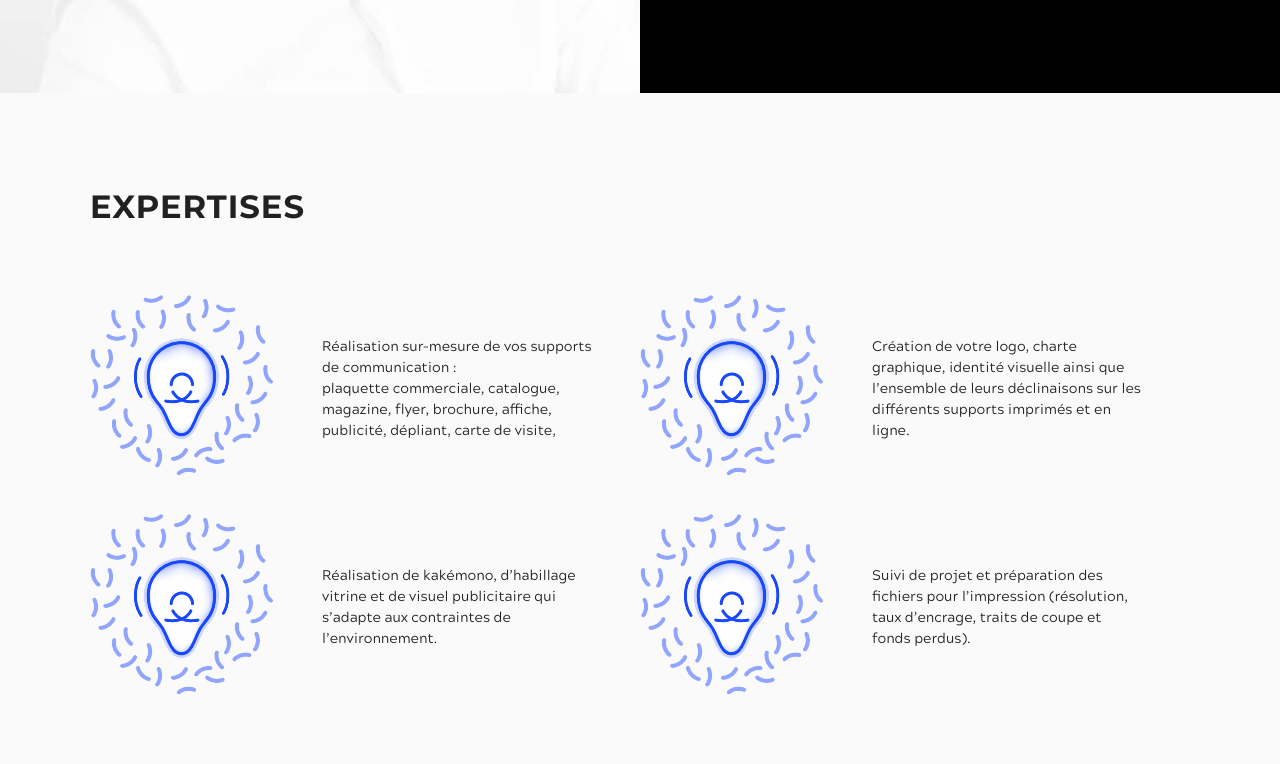
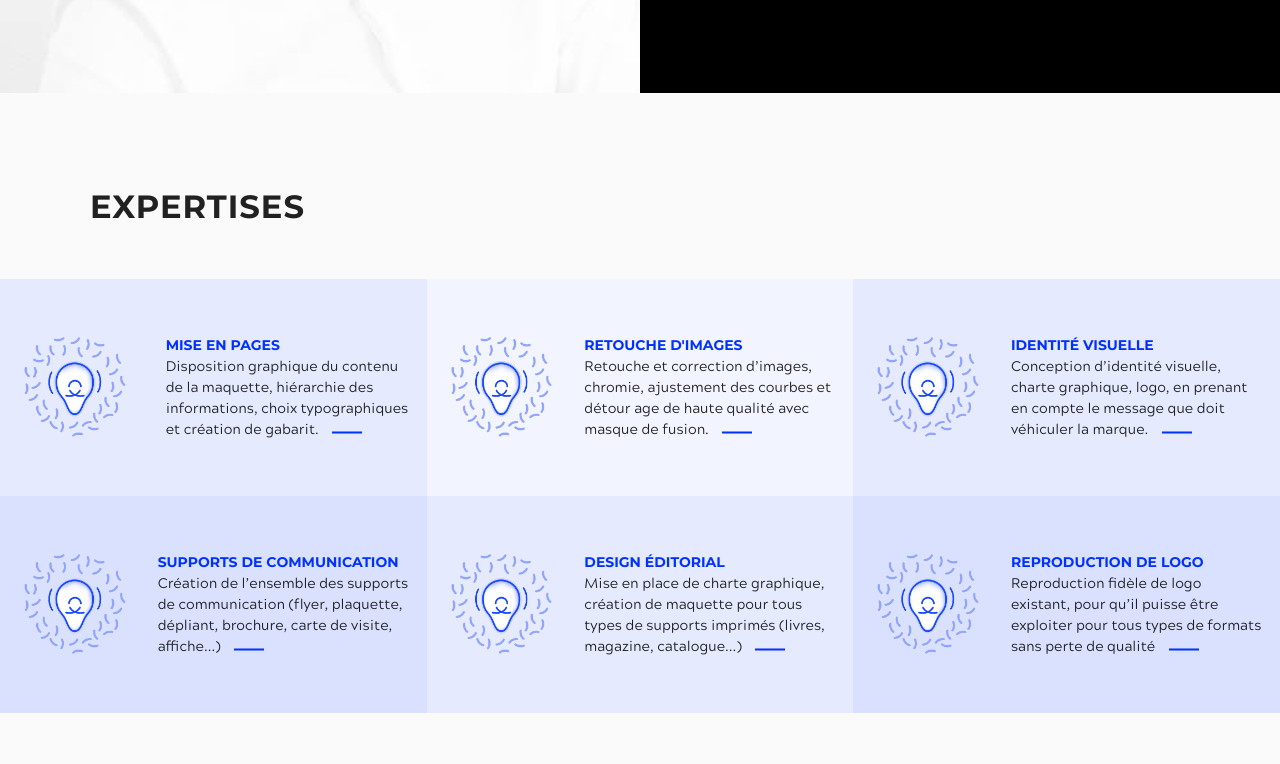
Before and after one commit to vcastro45/MiSo, a Vue app: page / in a window 1280 px wide. Shown: the part 1336-2100 px from the top of the page. Built offline with nearby package versions, Linux system fonts and the light colour scheme.

Commit message:
improving 'Expertises' look

```diff
--- a/src/components/Home/Expertises.vue
+++ b/src/components/Home/Expertises.vue
@@ -1,63 +1,114 @@
 <template>
 	<div class="expertises" id="expertises">
 		<v-layout wrap>
-			<v-flex xs12>
+			<v-flex xs12 style="padding-left: 90px;">
 				<h2 class="home-title pb-5">EXPERTISES</h2>
 			</v-flex>
-			<v-flex xs12 md6 class="py-3">
+			<v-flex xs12>
+				<v-layout wrap>
+					<v-flex xs12 sm6 md4 class="py-5" style="background-color: #e6eaff;">
 						<v-layout>
-					<v-flex shrink>
-						<img :src="require('../../assets/idea.png')"/>
+							<v-flex shrink class="px-4">
+								<img :src="idea"/>
 							</v-flex>
 							<v-flex class="expertise-text">
-						<div class="px-5">
-							Réalisation sur-mesure de vos supports de
-							communication :<br/>
-							plaquette commerciale, catalogue, magazine, flyer,
-							brochure, affiche, publicité, dépliant, carte de visite,
+								<div class="px-3">
+									<h4 class="primary--text">Mise en pages</h4>
+									<p>
+										Disposition graphique du contenu de la
+										maquette, hiérarchie des informations,
+										choix typographiques et création de
+										gabarit.
+									</p>
 								</div>
 							</v-flex>
 						</v-layout>
 					</v-flex>
-			<v-flex xs12 md6 class="py-3">
+					<v-flex xs12 sm6 md4 class="py-5" style="background-color: #f2f4ff;">
 						<v-layout>
-					<v-flex shrink>
-						<img :src="require('../../assets/idea.png')"/>
+							<v-flex shrink class="pl-4 pr-3">
+								<img :src="idea"/>
 							</v-flex>
 							<v-flex class="expertise-text">
-						<div class="px-5">
-							Création de votre logo, charte graphique, identité
-							visuelle ainsi que l’ensemble de leurs déclinaisons sur
-							les différents supports imprimés et en ligne.
+								<div class="px-3">
+									<h4 class="primary--text">Retouche d'images</h4>
+									<p>
+										Retouche et correction d’images,
+										chromie, ajustement des courbes et détour
+										age de haute qualité avec masque de fusion.
+									</p>
 								</div>
 							</v-flex>
 						</v-layout>
 					</v-flex>
-			<v-flex xs12 md6 class="py-3">
+					<v-flex xs12 sm6 md4 class="py-5" style="background-color: #e6eaff;">
 						<v-layout>
-					<v-flex shrink>
-						<img :src="require('../../assets/idea.png')"/>
+							<v-flex shrink class="pl-4 pr-3">
+								<img :src="idea"/>
 							</v-flex>
 							<v-flex class="expertise-text">
-						<div class="px-5">
-							Réalisation de kakémono, d’habillage vitrine et de
-							visuel publicitaire qui s’adapte aux contraintes de
-							l’environnement.
+								<div class="px-3">
+									<h4 class="primary--text">Identité visuelle</h4>
+									<p>
+										Conception d’identité visuelle, charte
+										graphique, logo, en prenant en compte
+										le message que doit véhiculer la marque.
+									</p>
 								</div>
 							</v-flex>
 						</v-layout>
 					</v-flex>
-			<v-flex xs12 md6 class="py-3">
+					<v-flex xs12 sm6 md4 class="py-5" style="background-color: #dae1ff;">
 						<v-layout>
-					<v-flex shrink>
-						<img :src="require('../../assets/idea.png')"/>
+							<v-flex shrink class="pl-4 pr-3">
+								<img :src="idea"/>
 							</v-flex>
 							<v-flex class="expertise-text">
-						<div class="px-5">
-							Suivi de projet et préparation des fichiers pour
-							l’impression (résolution, taux d’encrage, traits de coupe
-							et fonds perdus).
+								<div class="px-3">
+									<h4 class="primary--text">Supports de communication</h4>
+									<p>
+										Création de l’ensemble des supports
+										de communication (flyer, plaquette,
+										dépliant, brochure, carte de visite, affiche...)
+									</p>
 								</div>
+							</v-flex>
+						</v-layout>
+					</v-flex>
+					<v-flex xs12 sm6 md4 class="py-5" style="background-color: #e6eaff;">
+						<v-layout>
+							<v-flex shrink class="pl-4 pr-3">
+								<img :src="idea"/>
+							</v-flex>
+							<v-flex class="expertise-text">
+								<div class="px-3">
+									<h4 class="primary--text">Design éditorial</h4>
+									<p>
+										Mise en place de charte graphique,
+										création de maquette pour tous types de
+										supports imprimés (livres, magazine,
+										catalogue...)
+									</p>
+								</div>
+							</v-flex>
+						</v-layout>
+					</v-flex>
+					<v-flex xs12 sm6 md4 class="py-5" style="background-color: #dae1ff;">
+						<v-layout>
+							<v-flex shrink class="pl-4 pr-3">
+								<img :src="idea"/>
+							</v-flex>
+							<v-flex class="expertise-text">
+								<div class="px-3">
+									<h4 class="primary--text">Reproduction de logo</h4>
+									<p>
+										Reproduction fidèle de logo existant,
+										pour qu’il puisse être exploiter pour tous
+										types de formats sans perte de qualité
+									</p>
+								</div>
+							</v-flex>
+						</v-layout>
 					</v-flex>
 				</v-layout>
 			</v-flex>
@@ -70,13 +121,13 @@ import { Vue, Component } from 'vue-property-decorator'
 
 @Component
 export default class Expertises extends Vue {
-
+	idea: any = require('../../assets/idea.png')
 }
 </script>
 
 <style scoped>
 	.expertises {
-		padding: 90px;
+		padding-top: 90px;
 	}
 
 	.expertise-text {
@@ -88,4 +139,24 @@ export default class Expertises extends Vue {
 		top: 50%;
 		transform: translateY(-50%);
 	}
+
+	img {
+		height: 100px;
+		position: relative;
+		top: 50%;
+		transform: translateY(-50%);
+	}
+
+	.expertise-text h4 {
+		text-transform: uppercase;
+	}
+
+	.expertise-text p::after {
+		content: '';
+		width: 30px;
+		height: 2px;
+		margin: 0 10px;
+		background-color: #0031FF;
+		display: inline-block;
+	}
 </style>
```
Lines whose indentation alone changed are shown as unchanged.
